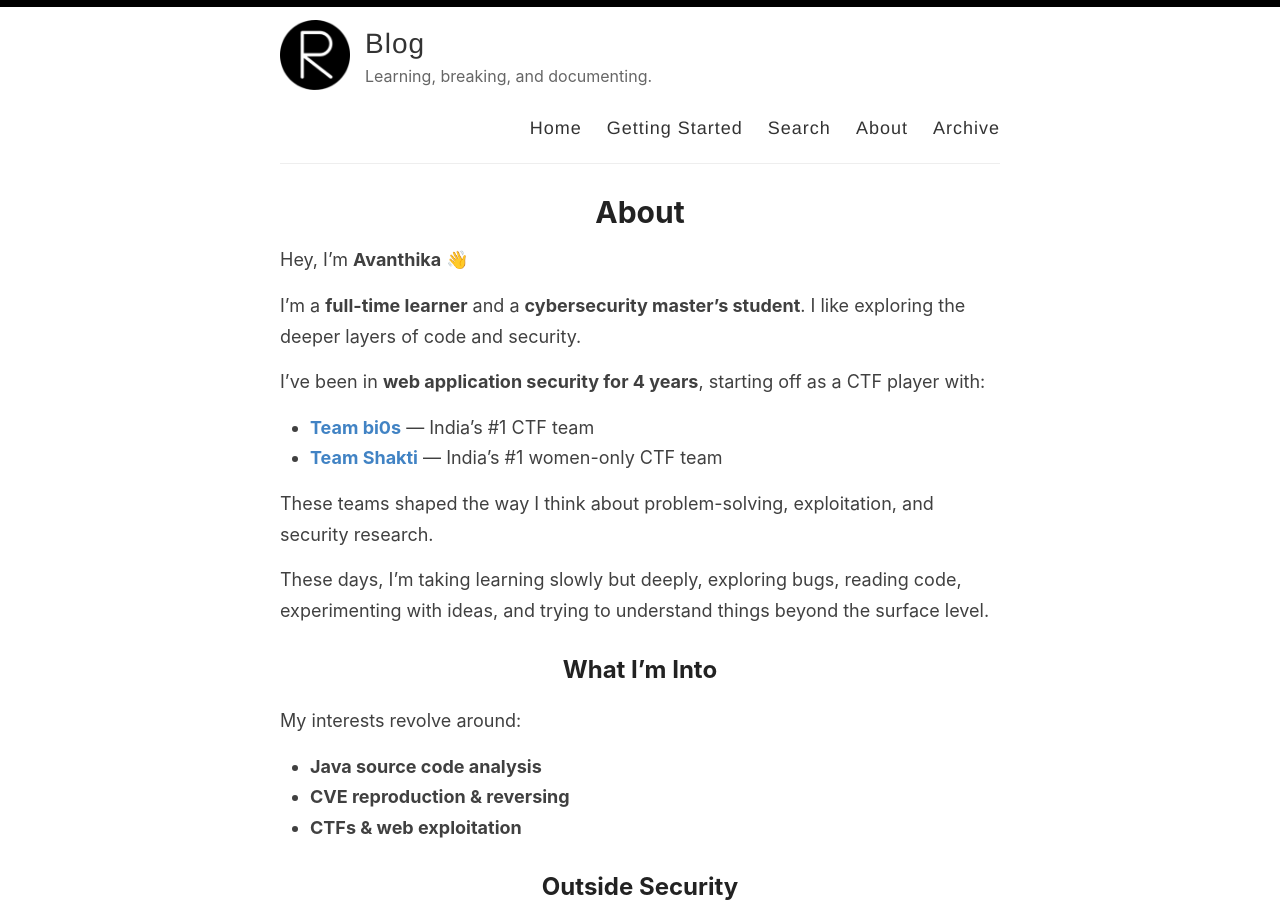
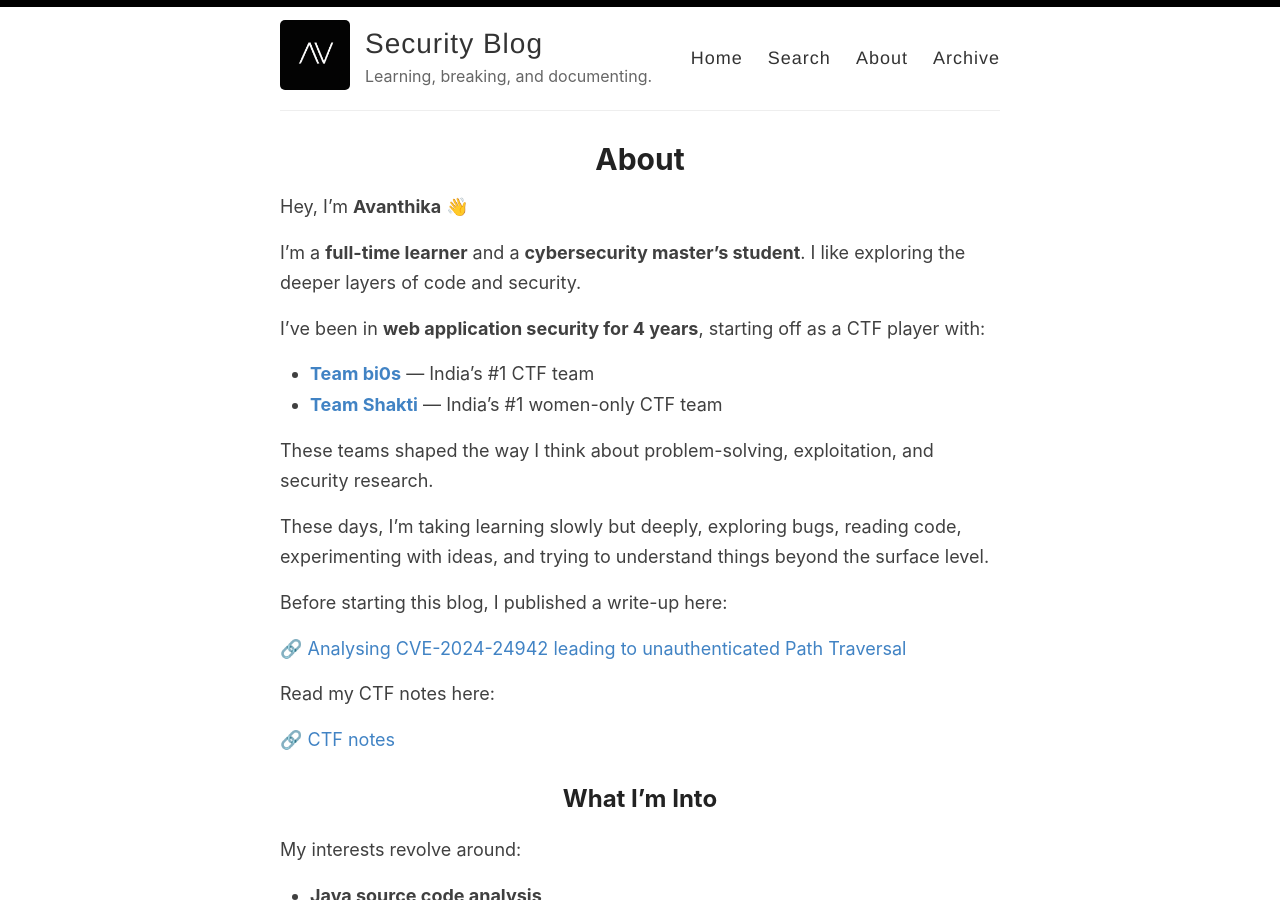
Before and after one commit to av4nth1ka/av4nth1ka.github.io, a Jekyll site: the page built from _pages/about.md, in a window 1280 px wide and 900 px high. Built offline with Jekyll 4.4.1, drawn with Linux system fonts in a browser that asks for light colours.

Commit message:
made changes

```diff
--- a/_config.yml
+++ b/_config.yml
@@ -3,7 +3,7 @@
 #
 
 # Name of your site (displayed in the header)
-name: Blog
+name: Security Blog
 
 # Name of the author
 author: Avanthika Anand
@@ -12,7 +12,7 @@ author: Avanthika Anand
 description: Learning, breaking, and documenting.
 
 # URL of your avatar or profile pic (you could use your GitHub profile pic)
-avatar: /images/reverie.png
+avatar: /images/logo.png
 
 #
 # Flags below are optional
--- a/_layouts/default.html
+++ b/_layouts/default.html
@@ -29,7 +29,6 @@
 
             <nav>
               <a href="{{ site.baseurl }}/">Home</a>
-              <a href="{{ site.baseurl }}/getting-started">Getting Started</a>
               <a href="{{ site.baseurl }}/search">Search</a>
               <a href="{{ site.baseurl }}/about">About</a>
               <a href="{{ site.baseurl }}/archive">Archive</a>
--- a/_pages/about.md
+++ b/_pages/about.md
@@ -17,6 +17,14 @@ I’ve been in **web application security for 4 years**, starting off as a CTF p
 These teams shaped the way I think about problem-solving, exploitation, and security research.
 
 These days, I’m taking learning slowly but deeply, exploring bugs, reading code, experimenting with ideas, and trying to understand things beyond the surface level.
+
+Before starting this blog, I published a write-up here:
+
+🔗 [Analysing CVE-2024-24942 leading to unauthenticated Path Traversal](https://blog.0daylabs.com/2024/12/11/jetbrains-teamcity-authbypass-path-traversal/)
+
+Read my CTF notes here:
+
+🔗 [CTF notes](https://github.com/av4nth1ka/web-ctf-notes)
 
 ## **What I'm Into**
 
```
Also changed, not shown: images/logo.png (added), images/reverie.png (deleted).
